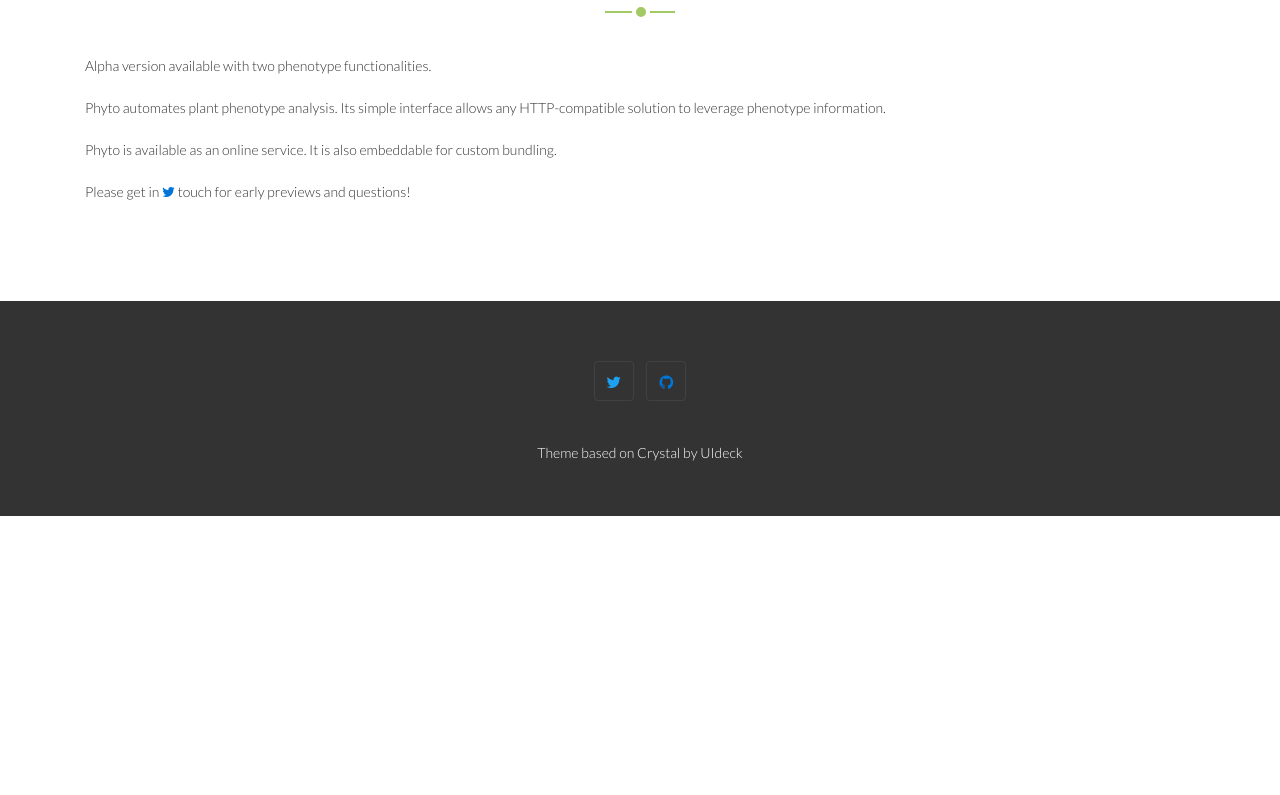
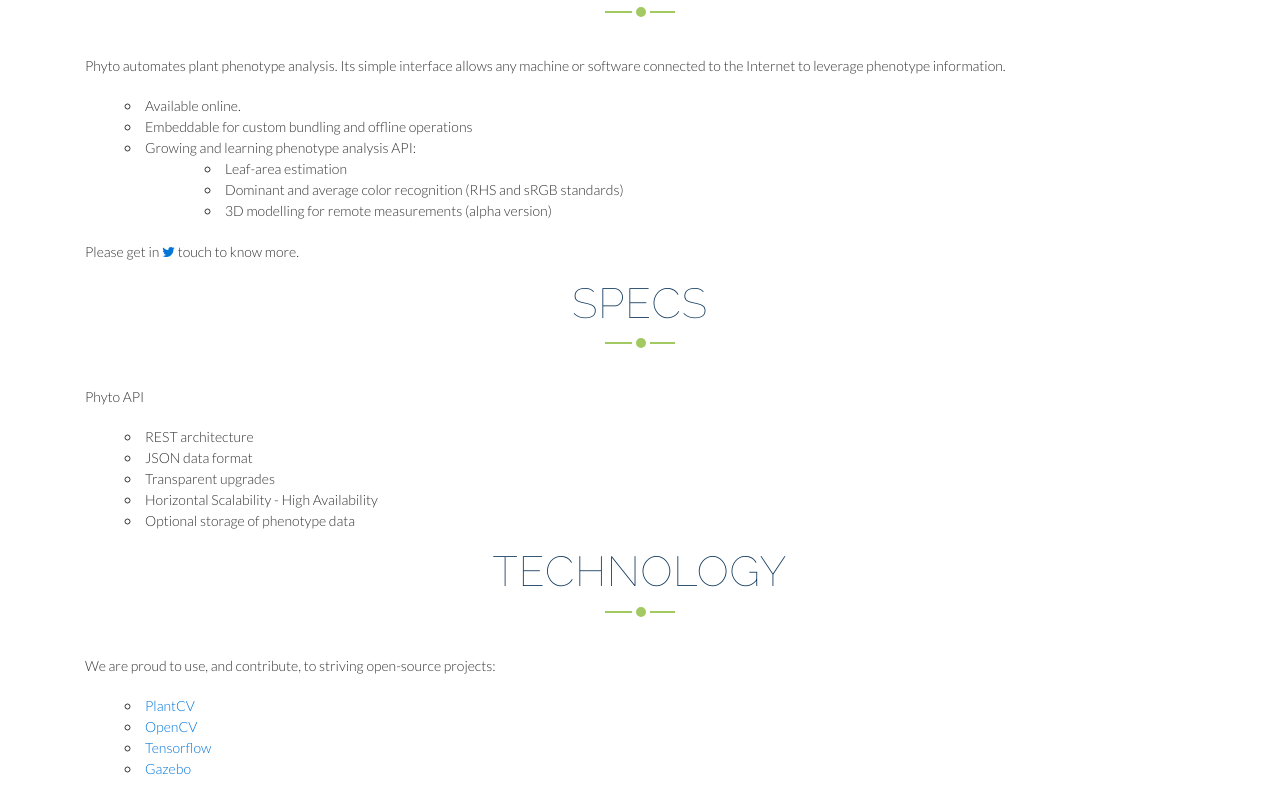
Before and after one commit to csmsx/csmsx.github.io, a plain HTML site: page phyto.html in a window 1280 px wide. Shown: the part 565-1360 px from the top of the page. Before the commit the page ends 1081 px from the top, so only its background shows below. Drawn offline with nearby package versions, Linux system fonts and the light colour scheme; some packages are replaced by stand-ins of ours.

Commit message:
Elaborate on Phyto.

```diff
--- a/phyto.html
+++ b/phyto.html
@@ -73,17 +73,54 @@
         </div>
         <div class="wow fadeIn" data-wow-duration="1000ms" data-wow-delay="0.3s">
           <p>
-            Alpha version available with two phenotype functionalities.
+            Phyto automates plant phenotype analysis. Its simple interface allows any machine or software connected to the Internet to leverage phenotype information.
           </p>
+          <ul>
+            <li>Available online.</li>
+            <li>Embeddable for custom bundling and offline operations</li>
+            <li>
+              Growing and learning phenotype analysis API:
+              <ol>
+                <li>Leaf-area estimation</li>
+                <li>Dominant and average color recognition (RHS and sRGB standards)</li>
+                <li>3D modelling for remote measurements (alpha version)</li>
+              </ol>
+            </li>
+          </ul>
           <p>
-            Phyto automates plant phenotype analysis. Its simple interface allows any HTTP-compatible solution to leverage phenotype information.
+            Please get in <a href="https://twitter.com/not_replica"><i class="fa fa-twitter"></i></a> touch to know more.
           </p>
+        </div>
+        <div class="section-header">
+          <h2 class="section-title wow fadeIn" data-wow-duration="1000ms" data-wow-delay="0.3s">Specs</h2>
+          <hr class="lines wow zoomIn" data-wow-delay="0.3s">
+        </div>
+        <div class="wow fadeIn" data-wow-duration="1000ms" data-wow-delay="0.3s">
           <p>
-            Phyto is available as an online service. It is also embeddable for custom bundling.
+            Phyto API
           </p>
+          <ul>
+            <li>REST architecture</li>
+            <li>JSON data format</li>
+            <li>Transparent upgrades</li>
+            <li>Horizontal Scalability - High Availability</li>
+            <li>Optional storage of phenotype data</li>
+          </ul>
+        </div>
+        <div class="section-header">
+          <h2 class="section-title wow fadeIn" data-wow-duration="1000ms" data-wow-delay="0.3s">Technology</h2>
+          <hr class="lines wow zoomIn" data-wow-delay="0.3s">
+        </div>
+        <div class="wow fadeIn" data-wow-duration="1000ms" data-wow-delay="0.3s">
           <p>
-            Please get in <a href="https://twitter.com/not_replica"><i class="fa fa-twitter"></i></a> touch for early previews and questions!
+            We are proud to use, and contribute, to striving open-source projects:
           </p>
+          <ul>
+            <li><a href="http://plantcv.danforthcenter.org/">PlantCV</a></li>
+            <li><a href="https://opencv.org/">OpenCV</a></li>
+            <li><a href="https://www.tensorflow.org/">Tensorflow</a></li>
+            <li><a href="http://gazebosim.org/">Gazebo</a></li>
+          </ul>
         </div>
       </div>
     </section>
```
